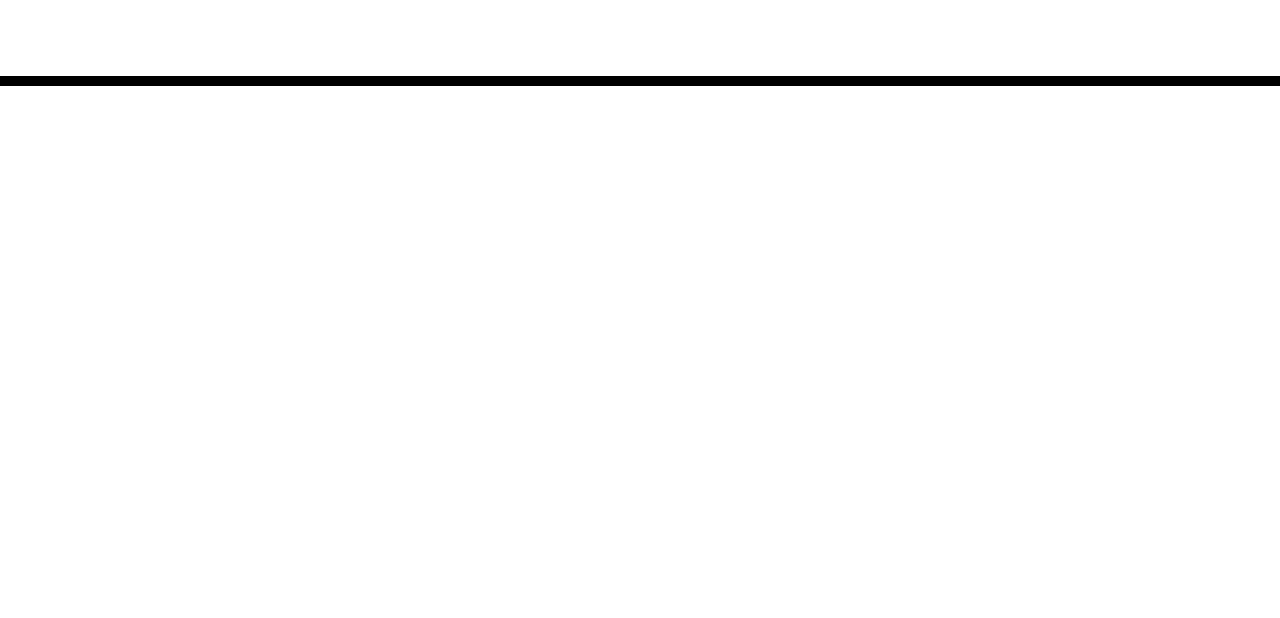
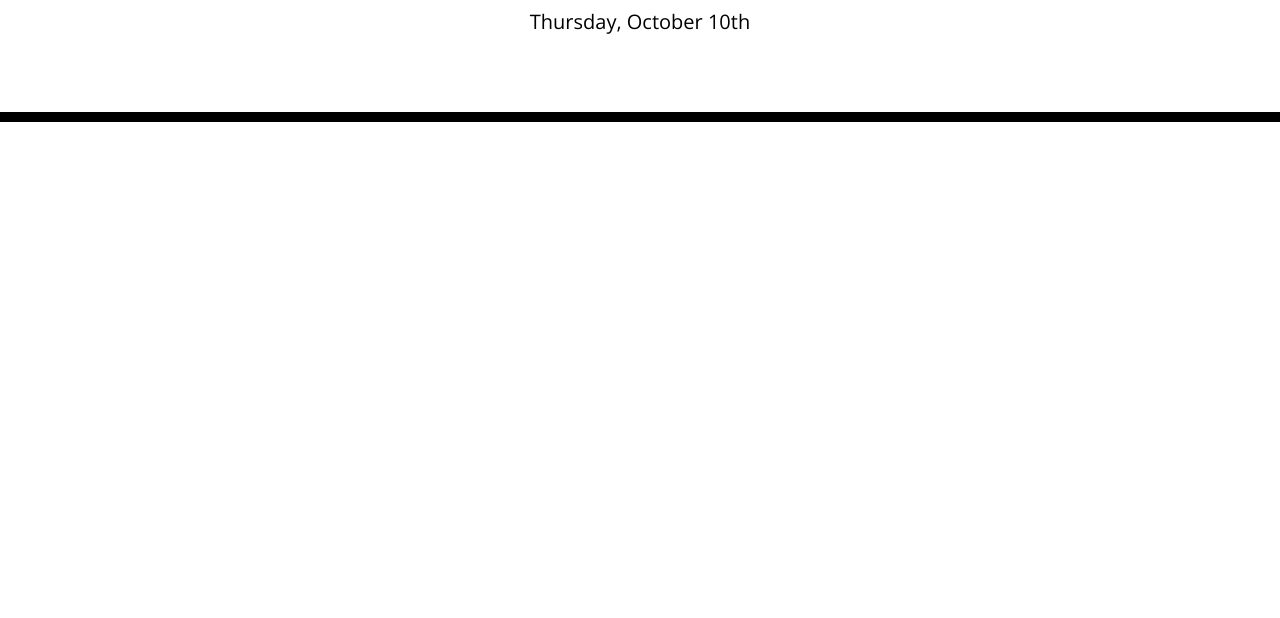
Before and after one commit to ncguan/work-day-scheduler, a plain HTML site: page index.html in a window 1280 px wide. Shown: the part 182-800 px from the top of the page. Drawn offline with nearby package versions, Linux system fonts and the light colour scheme; files that its build step writes are made by us from their sources.

Commit message:
add code in js and move links in html to display current day at top of calendar

```diff
--- a/assets/js/script.js
+++ b/assets/js/script.js
@@ -0,0 +1,2 @@
+var today = moment();
+$("#currentDay").text((today).format("dddd, MMMM Mo"));
--- a/index.html
+++ b/index.html
@@ -18,7 +18,9 @@
       href="https://fonts.googleapis.com/css?family=Open+Sans&display=swap"
       rel="stylesheet"
     />
-    <link rel="stylesheet" href="style.css" />
+    <link rel="stylesheet" href="./assets/css/style.css" />
+    <script src="https://code.jquery.com/jquery-3.4.1.min.js"></script>
+    <script src="https://cdnjs.cloudflare.com/ajax/libs/moment.js/2.24.0/moment.min.js"></script>
     <title>Work Day Scheduler</title>
   </head>
 
@@ -32,7 +34,6 @@
       <!-- Timeblocks go here -->
     </div>
 
-    <script src="https://code.jquery.com/jquery-3.4.1.min.js"></script>
-    <script src="https://cdnjs.cloudflare.com/ajax/libs/moment.js/2.24.0/moment.min.js"></script>
+    <script src="./assets/js/script.js"></script>
   </body>
 </html>
```
